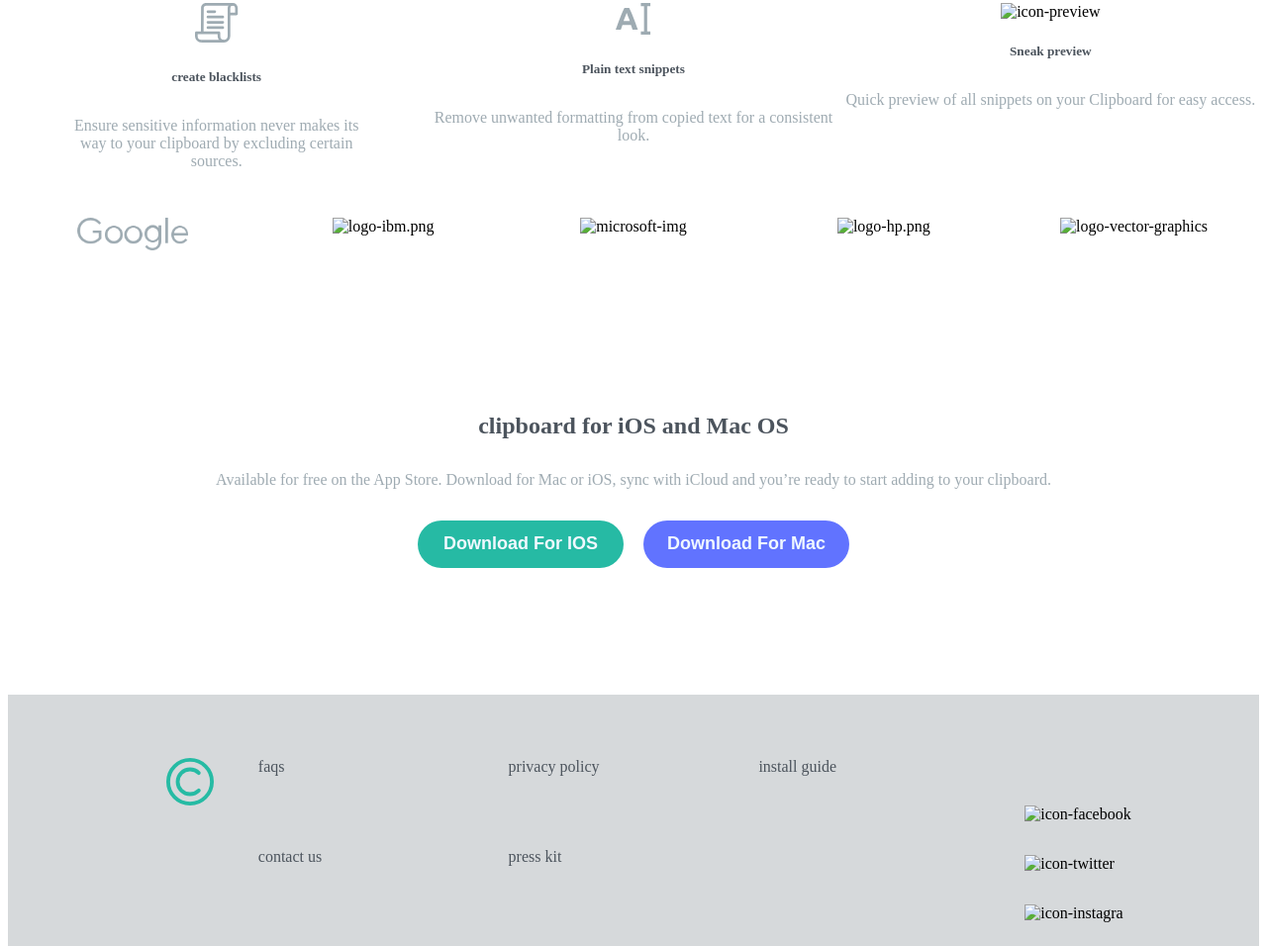
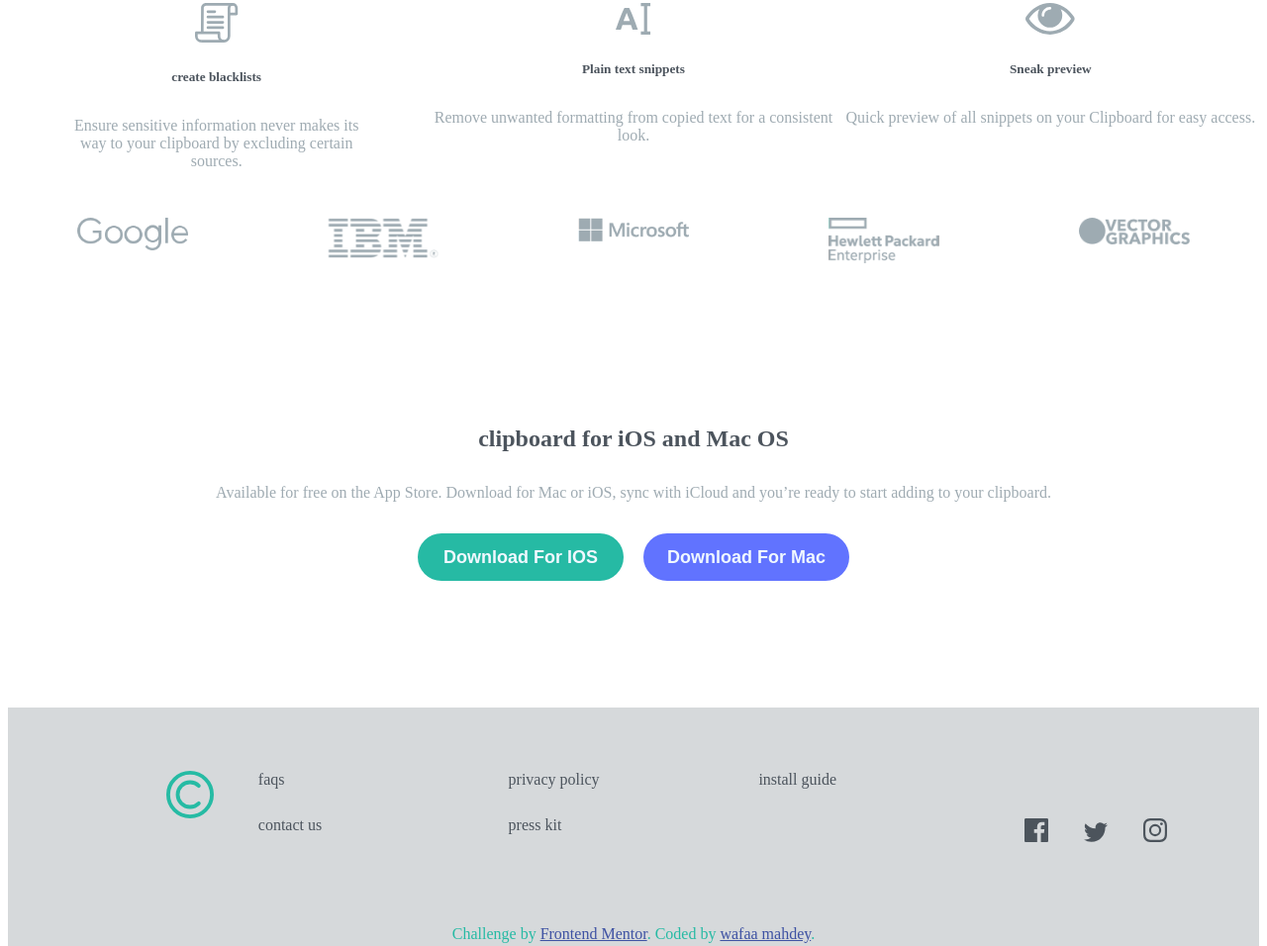
Before and after one commit to wafaa045/Clip--LandingPage, a plain HTML site: page index.html in a window 1280 px wide. Shown: the part 2097-3053 px from the top of the page at 99% size. Drawn offline with Linux system fonts and the light colour scheme; the site is published under a folder, as on GitHub Pages, so addresses that start at the root find nothing.

Commit message:
Update index.html
update  some images pass

```diff
--- a/index.html
+++ b/index.html
@@ -111,7 +111,7 @@
   </p>
 </div>
 <div>
-  <img src="/images/icon-preview.svg" alt="icon-preview">
+  <img src="./images/icon-preview.svg" alt="icon-preview">
   <h5>   Sneak preview</h5>
   <p>   Quick preview of all snippets on your Clipboard for easy access.
   </p>
@@ -122,13 +122,13 @@
   <div>
   <img src="./images/logo-google.png" alt="google-img"></div>
   <div>
-  <img src="/images/logo-ibm.png" alt="logo-ibm.png"> </div>
+  <img src="./images/logo-ibm.png" alt="logo-ibm.png"> </div>
   <div>
-  <img src="/images/logo-microsoft.png" alt="microsoft-img"></div>
+  <img src="./images/logo-microsoft.png" alt="microsoft-img"></div>
   <div>
-  <img src="/images/logo-hp.png" alt="logo-hp.png"></div>
+  <img src="./images/logo-hp.png" alt="logo-hp.png"></div>
   <div>
-  <img src="/images/logo-vector-graphics.png" alt="logo-vector-graphics"></div>
+  <img src="./images/logo-vector-graphics.png" alt="logo-vector-graphics"></div>
  </section>
 
 
@@ -165,11 +165,11 @@
 <div> <a href="##"> install guide </a></div>
 <section class="contact-icon">
 
-    <img src="/images/icon-facebook.svg" alt=" icon-facebook">
+    <img src="./images/icon-facebook.svg" alt=" icon-facebook">
 
-    <img src="/images/icon-twitter.svg" alt="icon-twitter">
+    <img src="./images/icon-twitter.svg" alt="icon-twitter">
 
-    <img src="/images/icon-instagram.svg" alt=" icon-instagra">
+    <img src="./images/icon-instagram.svg" alt=" icon-instagra">
 </section>
 
 </section>
```
